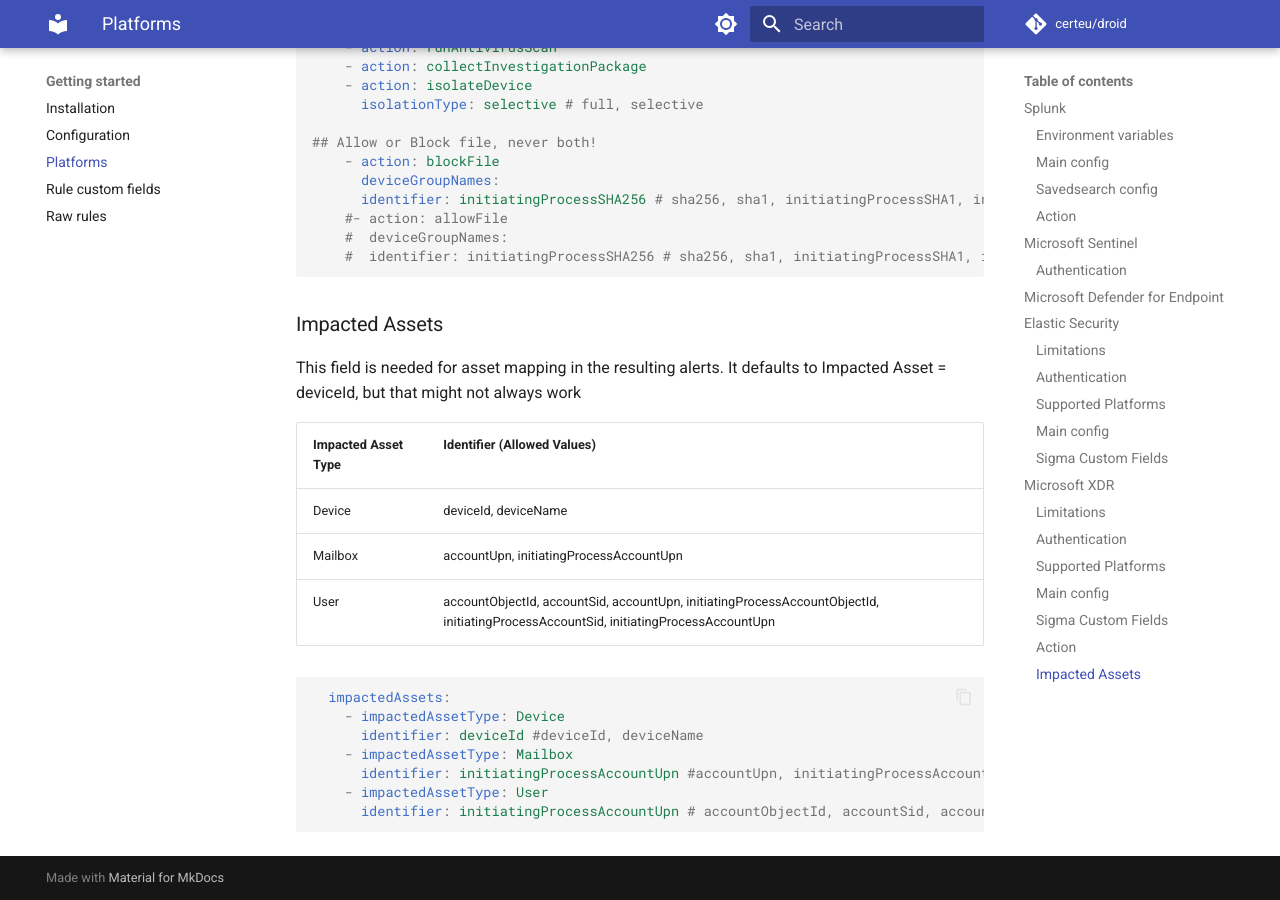
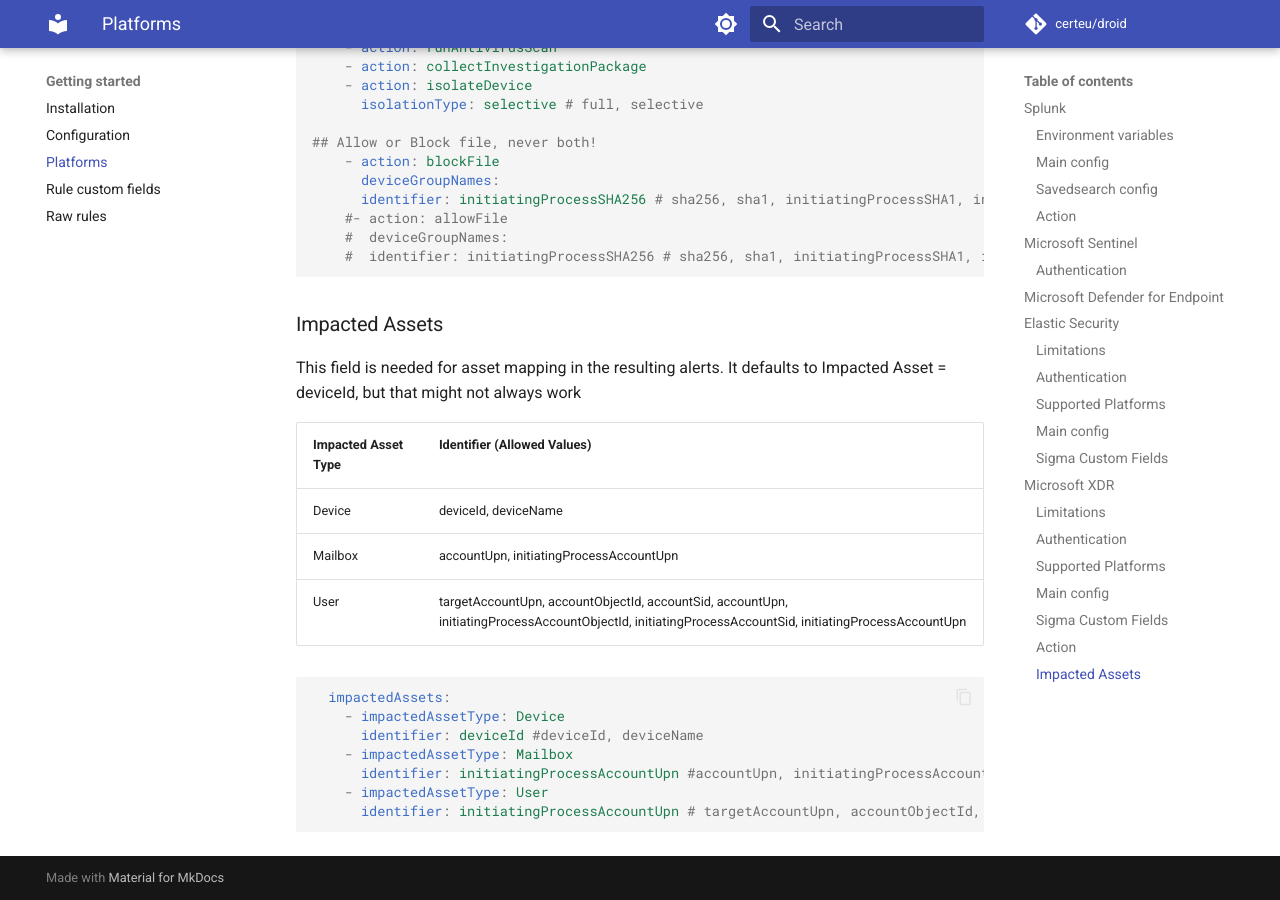
Before and after one commit to certeu/droid-docs, an MkDocs documentation site: the page built from docs/platforms.md, in a window 1280 px wide and 900 px high, scrolled down 9565 px. Built offline with MkDocs 1.6.1 and Material for MkDocs 9.7.7, drawn with Linux system fonts in a browser that asks for light colours; comment, search, counter and statistics services are not loaded.

Commit message:
added targetAccountUpn

````diff
--- a/docs/platforms.md
+++ b/docs/platforms.md
@@ -381,7 +381,7 @@ It defaults to Impacted Asset = deviceId, but that might not always work
 | ------------------- | ----------------------------------------------------------------------------------------------------------------------------------- |
 | Device              | deviceId, deviceName                                                                                                                |
 | Mailbox             | accountUpn, initiatingProcessAccountUpn                                                                                             |
-| User                | accountObjectId, accountSid, accountUpn, initiatingProcessAccountObjectId, initiatingProcessAccountSid, initiatingProcessAccountUpn |
+| User                | targetAccountUpn, accountObjectId, accountSid, accountUpn, initiatingProcessAccountObjectId, initiatingProcessAccountSid, initiatingProcessAccountUpn |
 
 
 ```yaml
@@ -391,5 +391,5 @@ It defaults to Impacted Asset = deviceId, but that might not always work
     - impactedAssetType: Mailbox
       identifier: initiatingProcessAccountUpn #accountUpn, initiatingProcessAccountUpn
     - impactedAssetType: User
-      identifier: initiatingProcessAccountUpn # accountObjectId, accountSid, accountUpn, initiatingProcessAccountObjectId, initiatingProcessAccountSid, initiatingProcessAccountUpn
+      identifier: initiatingProcessAccountUpn # targetAccountUpn, accountObjectId, accountSid, accountUpn, initiatingProcessAccountObjectId, initiatingProcessAccountSid, initiatingProcessAccountUpn
 ```
````
